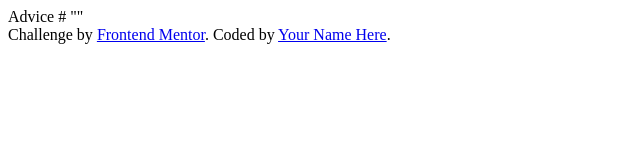
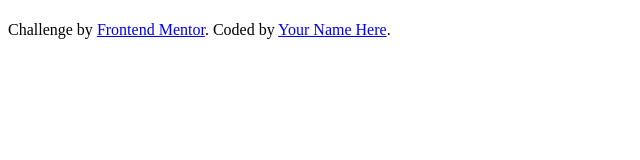
Before and after one commit to Rubenhdz20/Advice-Generator-App, a plain HTML site: page index.html in a window 1280 px wide. Shown: the whole page, without its empty margins (0-640 px from the left). Drawn offline with Linux system fonts and the light colour scheme.

Commit message:
Start structuring the project

```diff
--- a/index.html
+++ b/index.html
@@ -7,14 +7,16 @@
   <title>Frontend Mentor | Advice generator app</title>
 </head>
 <body>
-
-  Advice #<!-- Advice ID goes here -->
-
-  "<!-- Advice text goes here -->"
-
-  <div class="attribution">
-    Challenge by <a href="https://www.frontendmentor.io?ref=challenge" target="_blank">Frontend Mentor</a>.
-    Coded by <a href="#">Your Name Here</a>.
-  </div>
+  <main>
+    <div class="advice-container">
+      <h1></h1>
+    </div>
+  </main>
+  <footer>
+    <div class="attribution">
+      Challenge by <a href="https://www.frontendmentor.io?ref=challenge" target="_blank">Frontend Mentor</a>.
+      Coded by <a href="#">Your Name Here</a>.
+    </div>
+  </footer>
 </body>
 </html>
```
